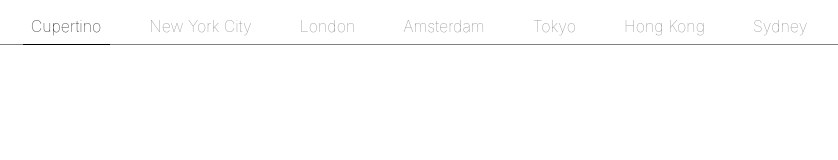
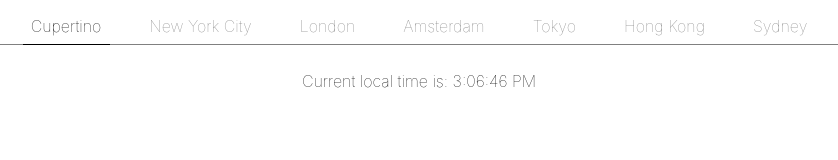
Before and after one commit to ari-suz/critical-mass-interview, a plain HTML site: page index.html in a window 1280 px wide. Both pictures are taken after a click on the link "Cupertino". Shown: the whole page, without its empty margins (221-1059 px from the left). Drawn offline with Linux system fonts and the light colour scheme.

Commit message:
adding time feature

```diff
--- a/index.html
+++ b/index.html
@@ -5,6 +5,10 @@
   <title>Ariana for Critical Mass</title>
 </head>
 <body>
+  <div id="nav-container"></div>
   <script type="text/javascript" src="navbar.js"></script>
+  <div id="time-container">
+    <div id="time-div"></div>
+  </div>
 </body>
 </html>
--- a/navbar.js
+++ b/navbar.js
@@ -1,3 +1,24 @@
+// this function is used to display the current local time for a city
+const showTime = (el) => {
+  fetch('./timezones.json')
+    .then(response => response.json())
+    .then(data => {
+      const map = new Map(Object.entries(data.cities));
+      // could do more data transformation if JSON was larger, avoid long for loop
+      map.forEach((k, v) => {
+        if (k.section === el.target.id) {
+          var date = new Date(Date.now());
+          // parsing to get only the time, not date
+          var dateSplit = date.toLocaleString('en-US', {timeZone: k.timezone}).split(" ");
+          var timeComponent = document.getElementById('time-div');
+          timeComponent.innerHTML = 'Current local time is: ' + dateSplit[1] + ' ' + dateSplit[2];
+          // setting diplay property to show time
+          timeComponent.style.display = 'block';
+        }
+      });
+    })
+    .catch(err => alert('Error retrieving timezone file: ', err));
+};
 // read data from json file
 fetch('./navigation.json')
   .then(response => response.json())
@@ -13,7 +34,7 @@ fetch('./navigation.json')
       nav.appendChild(link);
     }
     // adding nav bar to html
-    document.body.appendChild(nav);
+    document.getElementById('nav-container').appendChild(nav);
   }).then(() => {
     // setting the animation and interaction behaviors
     var menu = document.querySelector("nav");
@@ -21,6 +42,7 @@ fetch('./navigation.json')
     // setting the onclick function for each nav item
     for (let i = 0; i < elements.length; i++) {
       elements[i].onclick = function(el) {
+        showTime(el);
         var tmp = document.getElementsByTagName('a');
         for (let j = 0; j < tmp.length; j++) {
           // removing styling from any previously selected items
@@ -35,4 +57,5 @@ fetch('./navigation.json')
         menu.style.setProperty('--underline-width', el.target.offsetWidth + 'px');
       };
     }
-  });
+  })
+  .catch(err => alert('Error loading the navigation.json file: ', err));
--- a/style.css
+++ b/style.css
@@ -40,3 +40,19 @@ a:hover {
 .selected {
   color: black;
 }
+
+/* styles for the time display */
+#time-container {
+  margin: auto;
+  width: 50%;
+  padding: 10px;
+  font-weight: lighter;
+  text-align: center;
+}
+
+/* starting with display: none to hide time until click */
+#time-div {
+  display: none;
+  margin: auto;
+  padding-top: 1rem;
+}
--- /dev/null
+++ b/timezones.json
@@ -0,0 +1,32 @@
+{
+  "cities": [
+    {
+      "section": "cupertino",
+      "timezone": "America/Los_Angeles"
+    },
+    {
+      "section": "new-york-city",
+      "timezone": "America/New_York"
+    },
+    {
+      "section": "london",
+      "timezone": "Europe/London"
+    },
+    {
+      "section": "amsterdam",
+      "timezone": "Europe/Amsterdam"
+    },
+    {
+      "section": "tokyo",
+      "timezone": "Asia/Tokyo"
+    },
+    {
+      "section": "hong-kong",
+      "timezone": "Asia/Hong_Kong"
+    },
+    {
+      "section": "sydney",
+      "timezone": "Australia/Sydney"
+    }
+  ]
+}
```
